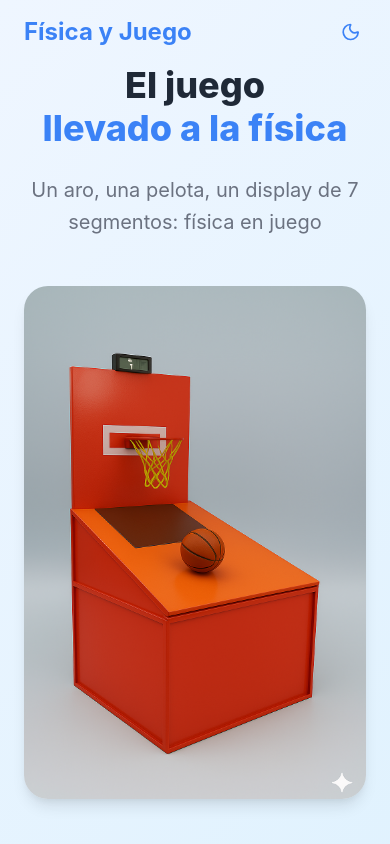
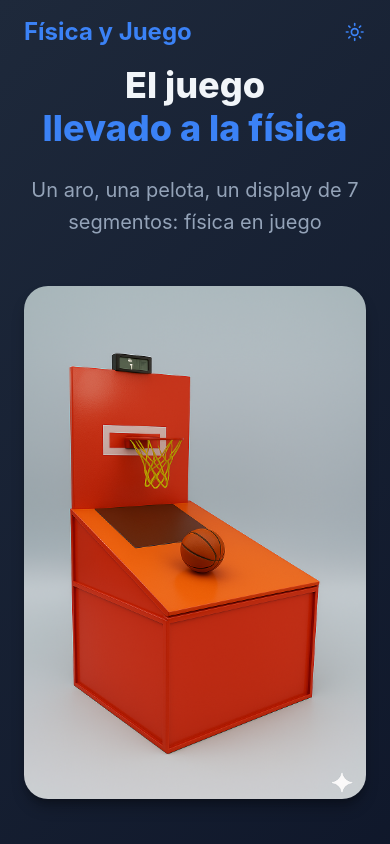
Before and after one commit to ThaCharly/fisiquinha, a React (Vite) app: page / in a window 390 px wide. Shown: the top 844 px of the page. Built offline with nearby package versions, Linux system fonts and the light colour scheme.

Commit message:
Actualización

```diff
--- a/src/App.css
+++ b/src/App.css
@@ -737,3 +737,18 @@ p {
   /* Ajuste fino: mueve ligeramente a la derecha para centrar visualmente */
   transform: translateX(0.7px);
 }
+
+/* Al final de App.css, dentro de los media queries existentes o como nuevo bloque */
+
+@media (max-width: 768px) {
+  .nav-controls {
+    gap: 0.5rem;
+  }
+
+  .theme-toggle {
+    width: 32px;
+    height: 32px;
+    /* Mover ligeramente a la izquierda */
+    margin-right: -4px; /* 👈 esto lo desplaza a la izquierda */
+  }
+}
--- a/src/App.jsx
+++ b/src/App.jsx
@@ -8,7 +8,28 @@ import demoImage from './assets/basket.png';
 const App = () => {
   const [isScrolled, setIsScrolled] = useState(false);
   const [activeSection, setActiveSection] = useState('inicio');
-  const [darkMode, setDarkMode] = useState(false);
+  const [darkMode, setDarkMode] = useState(true);
+
+    // (Opcional) Persistir preferencia en localStorage
+  useEffect(() => {
+    // Al cargar, intentar leer del localStorage, pero como queremos oscuro por defecto,
+    // solo usamos localStorage si ya existe una preferencia explícita
+    const saved = localStorage.getItem('darkMode');
+    if (saved !== null) {
+      setDarkMode(saved === 'true');
+    } else {
+      // Por defecto: oscuro
+      setDarkMode(true);
+      localStorage.setItem('darkMode', 'true');
+    }
+  }, []);
+
+  // Guardar en localStorage cuando cambie
+  useEffect(() => {
+    localStorage.setItem('darkMode', darkMode.toString());
+    // También podrías aplicar la clase al <html> si lo prefieres,
+    // pero como usas .dark-mode en .app, no es necesario
+  }, [darkMode]);
 
   useEffect(() => {
     const handleScroll = () => {
```
